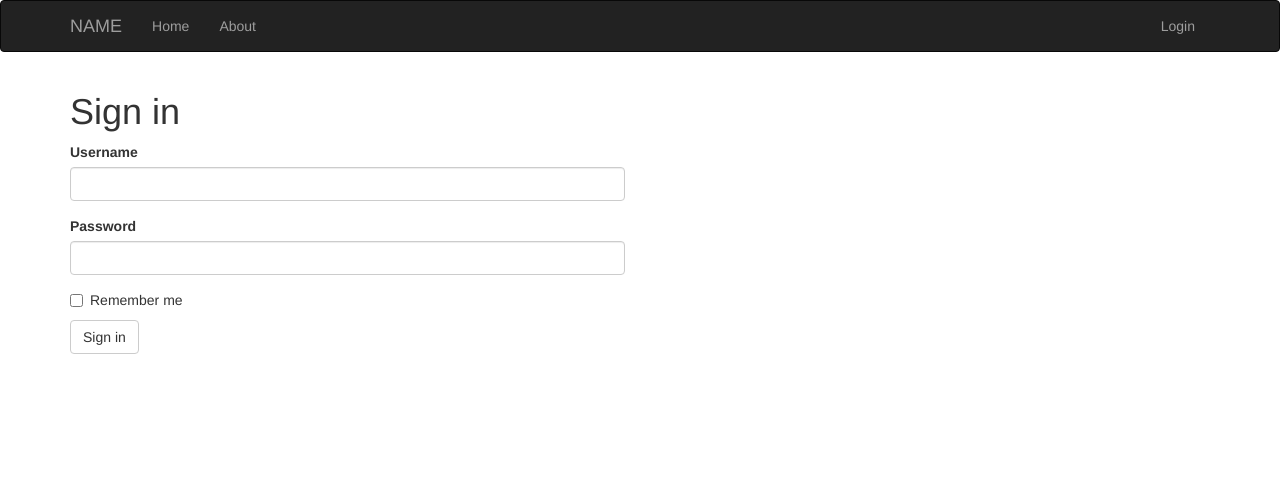
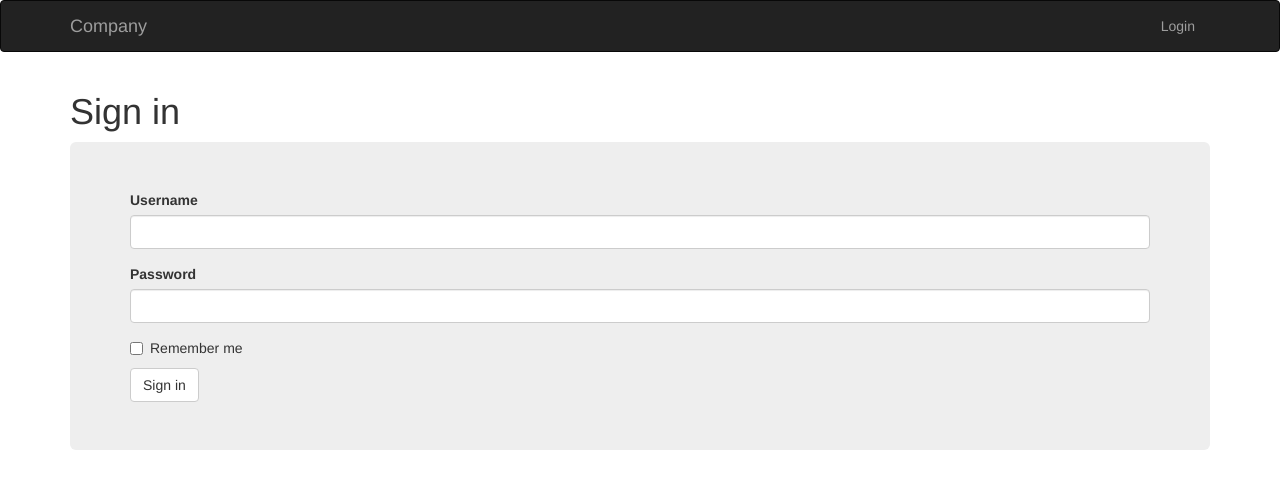
Before and after one commit to handreassa/flask-app, a Flask app: a page that uses app/templates/login.html in a window 1280 px wide. Shown: the top 489 px of the page. Run offline with Flask 2, Linux system fonts and the light colour scheme; some libraries are stand-ins or nearby versions.

Commit message:
Changes on login and messaging

```diff
--- a/app/routes.py
+++ b/app/routes.py
@@ -12,7 +12,7 @@ from werkzeug.urls import url_parse
 @app.route('/home')
 @login_required
 def home():
-    # posts = current_user.posts.all()
+    flash("Seja bem vindo, "+ current_user.username + "!")
     return render_template('home.html', title='Home page')
 
 @app.route('/about')
--- a/app/templates/about.html
+++ b/app/templates/about.html
@@ -1,6 +1,8 @@
 {% extends "template.html" %}
 {% block app_content %}
+
     <h3> About Flask </h3>
     <p>Flask is a micro web framework written in python.</p>
     <p> Applications that use Flask framework include Pinterest, Linkedin, and the community web page for Flask itself. </p>
+
 {% endblock %}
--- a/app/templates/home.html
+++ b/app/templates/home.html
@@ -1,9 +1,6 @@
 {% extends "template.html" %}
     {% block app_content %}
-    <p>Seja bem vindo <b>{{ current_user.username }}</b></p>
-    {% for p in posts %}
-        <div><p> {{ post.author.username }} says: <b> {{ post.body }}</b></p></div>
-    {% endfor %}
+    <h3>Home</h3>
     <!-- <h2>Listing posts</h2>
     {% for post in posts %}
     <div><h6>{{ post.author.username }} says: <b>{{ post.body }}</b></h6></div>
--- a/app/templates/login.html
+++ b/app/templates/login.html
@@ -4,8 +4,9 @@
 
  {% block app_content %}
 <h1>Sign in</h1>
-<div class="row">
-    <div class="col-md-6">
+
+<div class="jumbotron vertical-center">
+    <div class="col-md-*">
         {{ wtf.quick_form(form) }}
     </div>
 </div>
--- a/app/templates/template.html
+++ b/app/templates/template.html
@@ -16,12 +16,16 @@
                         <span class="icon-bar"></span>
                         <span class="icon-bar"></span>
                     </button>
-                    <a class="navbar-brand" href="{{ url_for('home') }}">NAME</a>
+                    <a class="navbar-brand" href="{{ url_for('home') }}">Company</a>
                 </div>
                 <div class="collapse navbar-collapse" id="bs-example-navbar-collapse-1">
                     <ul class="nav navbar-nav">
+                    {% if current_user.is_anonymous %}
+
+                    {% else %}
                         <li> <a href="{{ url_for('home') }}">Home</a></li>
                          <li> <a href="{{ url_for('about') }}">About</a></li>
+                    {% endif %}
                     </ul>
                     {% if g.search_form %}
                     <form class="navbar-form navbar-left" method="get" action="{{ url_for('main.search') }}">
@@ -48,7 +52,11 @@
         {% with messages = get_flashed_messages() %}
         {% if messages %}
             {% for message in messages %}
-            <div class="alert alert-info" role="alert">{{ message }}</div>
+            <div class="alert alert-info" role="alert">{{ message }}
+            <button type="button" class="close" data-dismiss="alert" aria-label="Close">
+                <span aria-hidden="true">&times;</span>
+              </button>
+            </div>
             {% endfor %}
         {% endif %}
         {% endwith %}
```
Also changed, not shown: app.db.
